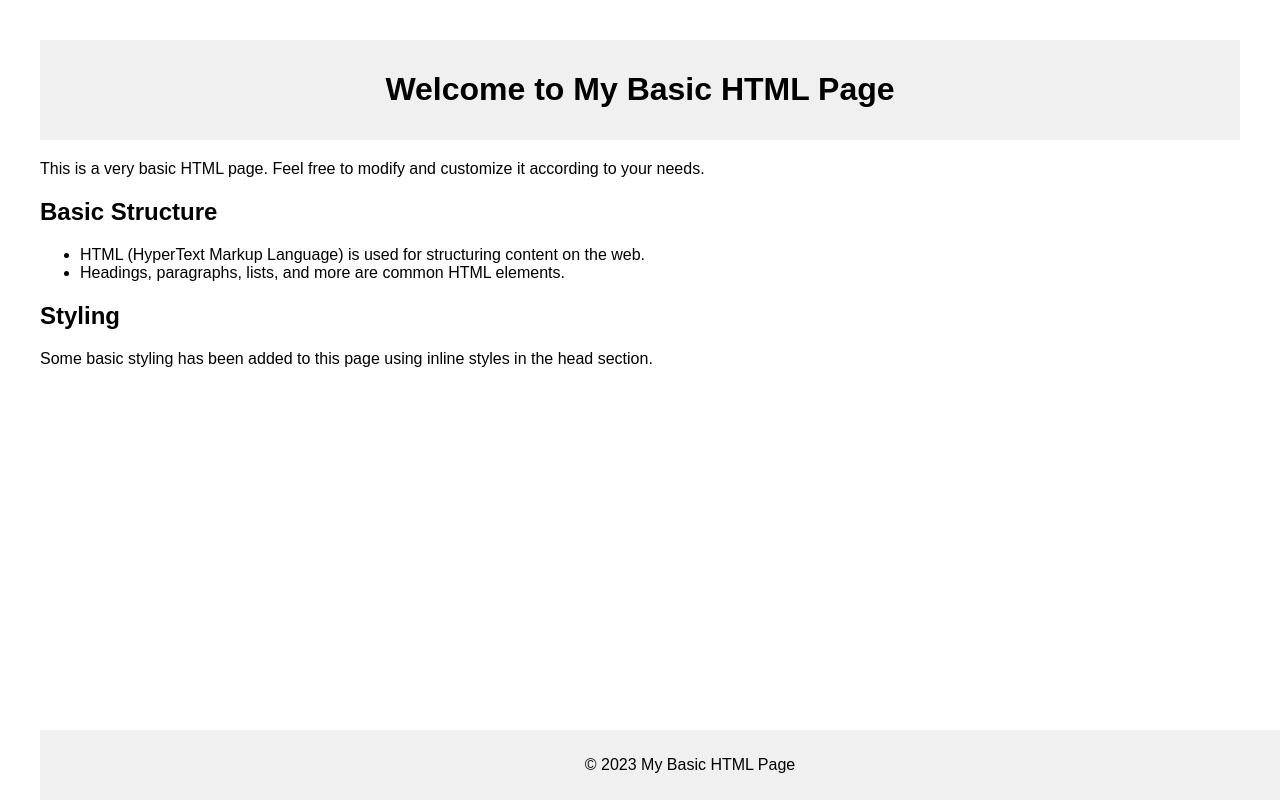
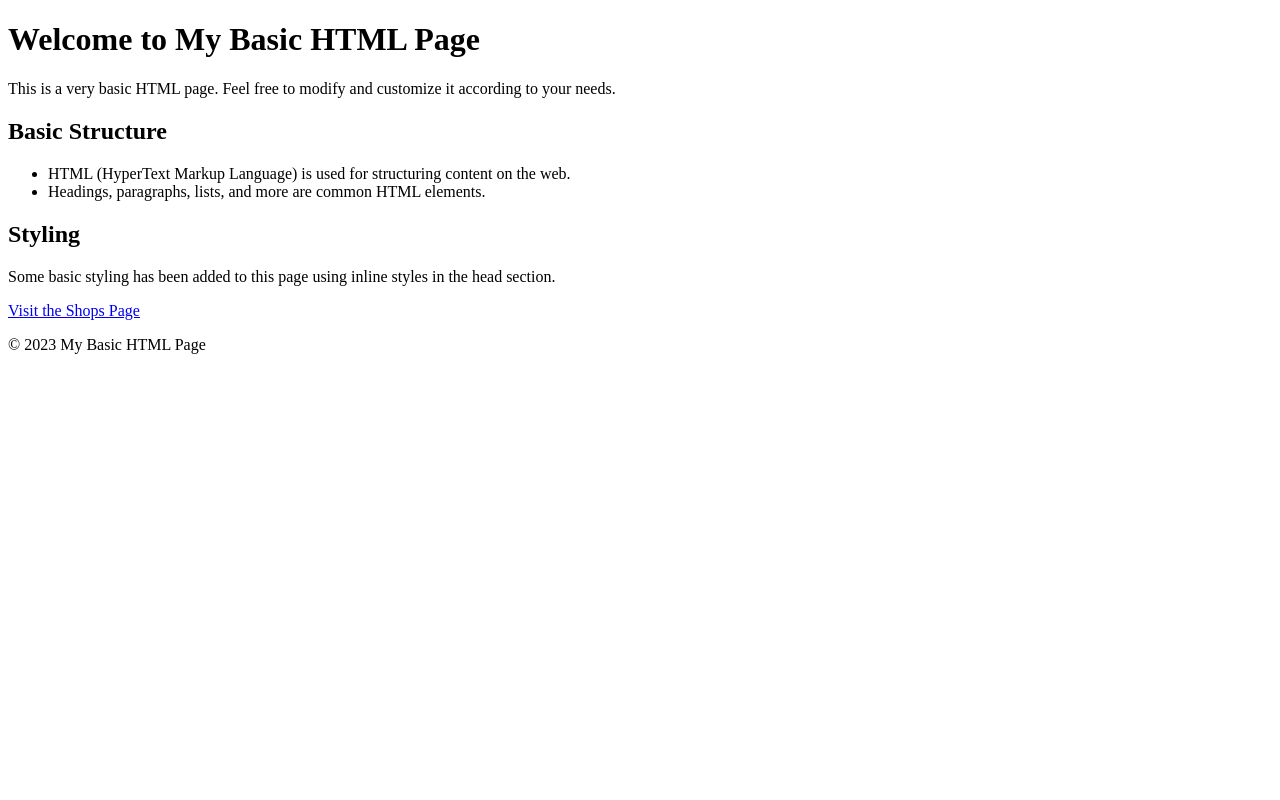
Before and after one commit to AzureThingamajigz/2009scapeShops, a plain HTML site: page index.html in a window 1280 px wide. Drawn offline with Linux system fonts and the light colour scheme.

Commit message:
Update index.html

```diff
--- a/index.html
+++ b/index.html
@@ -6,30 +6,7 @@
     <meta name="viewport" content="width=device-width, initial-scale=1.0">
     <title>My Basic HTML Page</title>
     <style>
-        body {
-            font-family: Arial, sans-serif;
-            margin: 20px;
-            padding: 20px;
-        }
-
-        header {
-            text-align: center;
-            padding: 10px;
-            background-color: #f0f0f0;
-        }
-
-        main {
-            margin-top: 20px;
-        }
-
-        footer {
-            text-align: center;
-            padding: 10px;
-            background-color: #f0f0f0;
-            position: fixed;
-            bottom: 0;
-            width: 100%;
-        }
+        /* Your existing styles */
     </style>
 </head>
 
@@ -50,6 +27,9 @@
 
         <h2>Styling</h2>
         <p>Some basic styling has been added to this page using inline styles in the head section.</p>
+
+        <!-- Add a link to the "Shops" page -->
+        <a href="shops.html">Visit the Shops Page</a>
     </main>
 
     <footer>
```
